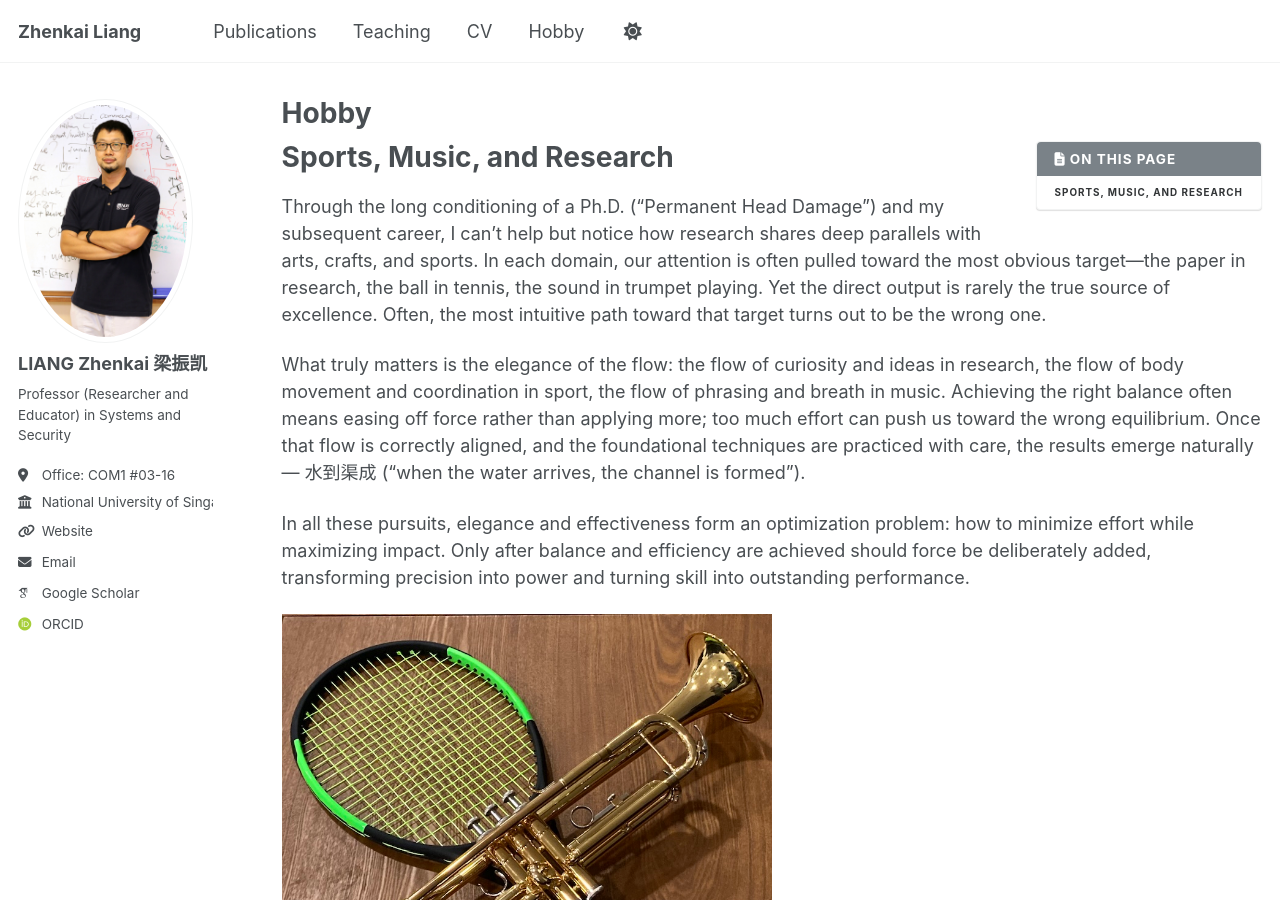
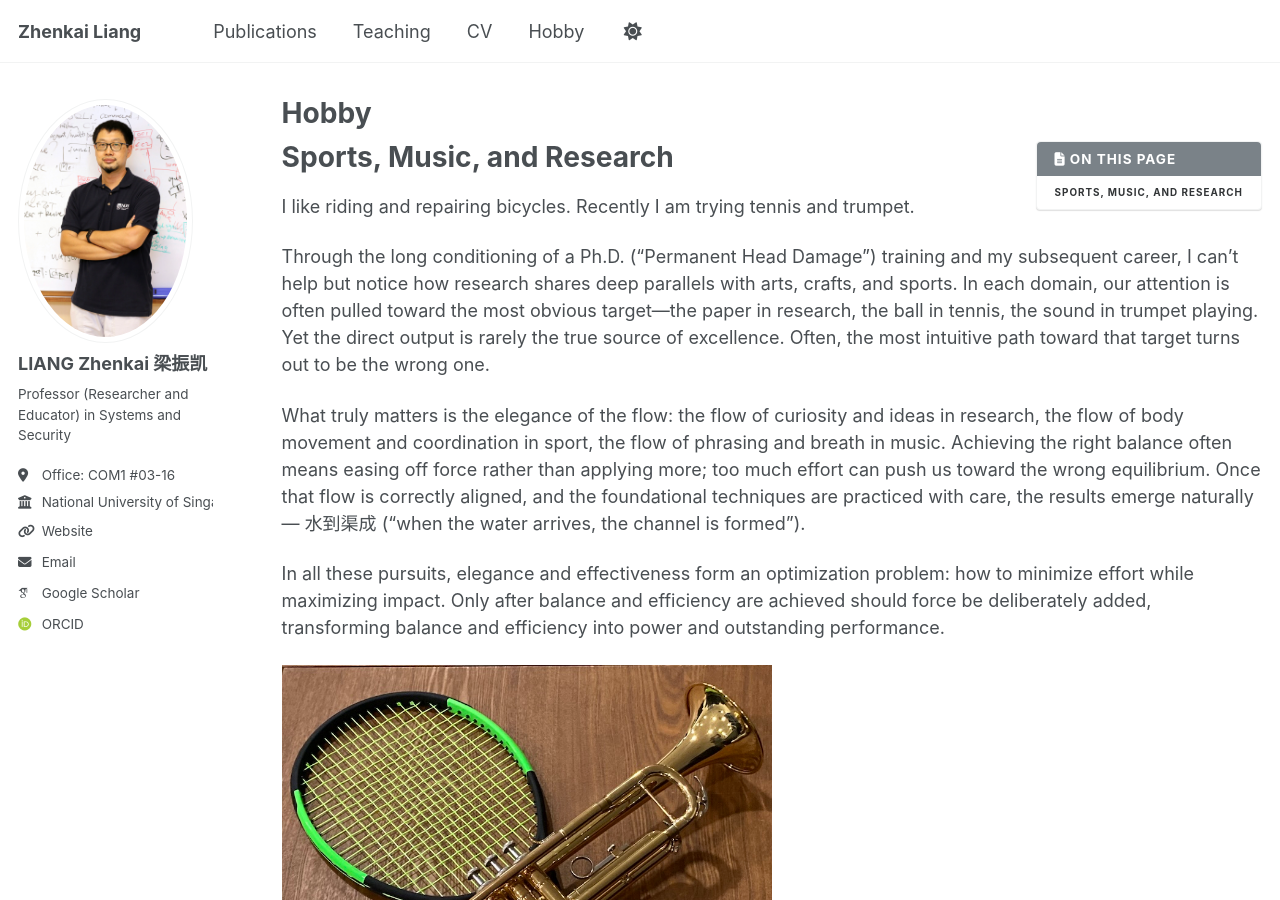
Before and after one commit to zhenkai-liang/zhenkai-liang.github.io, a Jekyll site: the page built from _pages/hobby.md, in a window 1280 px wide and 900 px high. Built offline with Jekyll 4.4.1, drawn with Linux system fonts in a browser that asks for light colours; some web fonts are replaced; a script that is not in the unit is left out.

Commit message:
Update hobby.md

```diff
--- a/_pages/hobby.md
+++ b/_pages/hobby.md
@@ -11,7 +11,9 @@ redirect_from:
 
 Sports, Music, and Research
 ======
-Through the long conditioning of a Ph.D. (“Permanent Head Damage”) and my subsequent career,
+I like riding and repairing bicycles. Recently I am trying tennis and trumpet.
+
+Through the long conditioning of a Ph.D. (“Permanent Head Damage”) training and my subsequent career,
 I can’t help but notice how research shares deep parallels with arts, crafts, and sports.
 In each domain, our attention is often pulled toward the most obvious target—the paper in research,
 the ball in tennis, the sound in trumpet playing. Yet the direct output is rarely the true source of excellence.
@@ -26,6 +28,6 @@ and the foundational techniques are practiced with care, the results emerge natu
 
 In all these pursuits, elegance and effectiveness form an optimization problem:
 how to minimize effort while maximizing impact. Only after balance and efficiency are achieved should force be deliberately added,
-transforming precision into power and turning skill into outstanding performance.
+transforming balance and efficiency into power and outstanding performance.
 
 <img src="/images/hobbies.jpg" width="50%">
```
